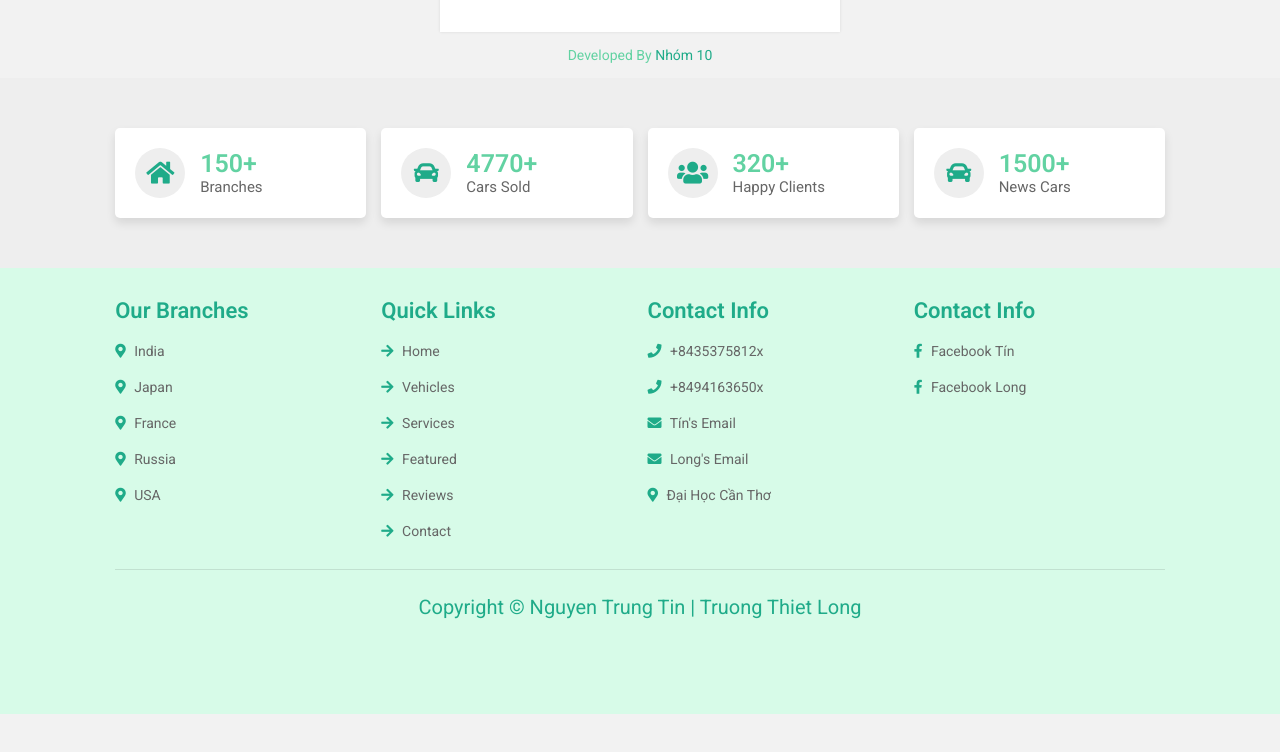
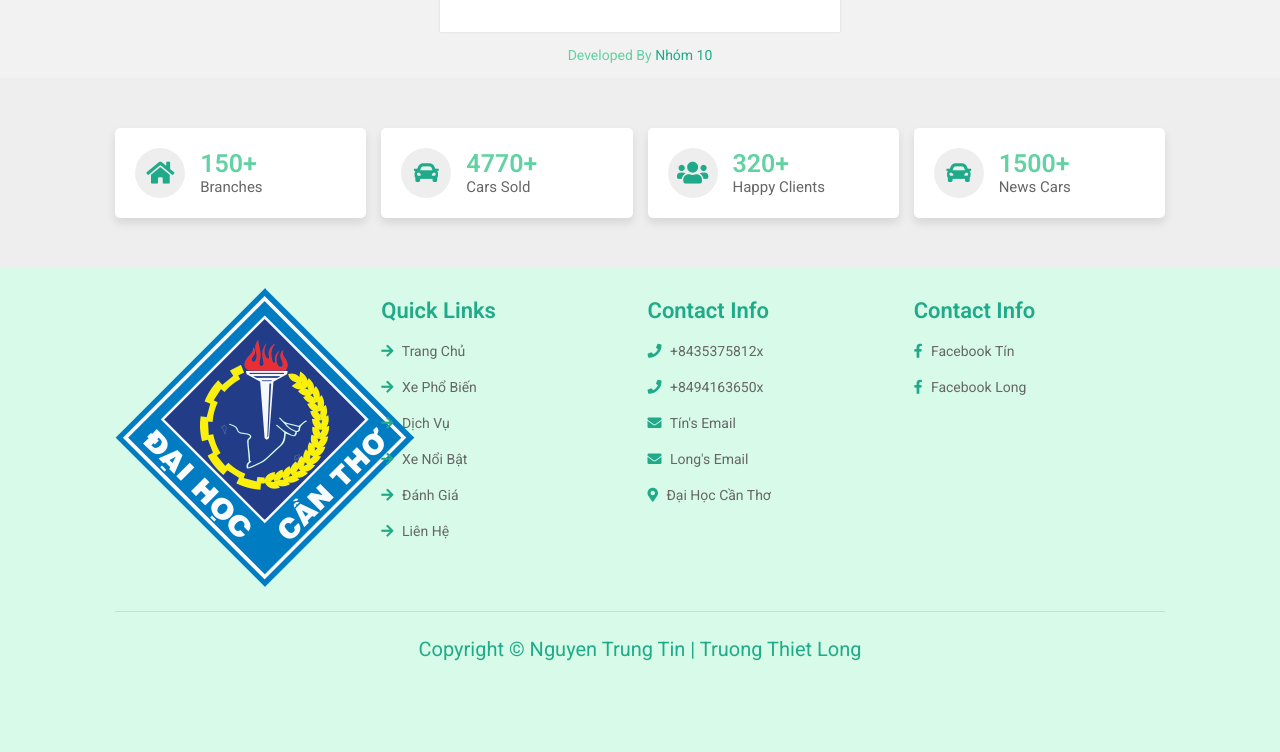
Before and after one commit to justt1n/carwebsite, a plain HTML site: page dangky.html in a window 1280 px wide. Shown: the part 750-1502 px from the top of the page. Before the commit the page ends 1464 px from the top, so only its background shows below. Drawn offline with nearby package versions, Linux system fonts and the light colour scheme.

Commit message:
chinh footer lan nua

```diff
--- a/dangky.html
+++ b/dangky.html
@@ -162,22 +162,17 @@
         <div class="box-container">
 
             <div class="box">
-                <h3>our branches</h3>
-                <a href="#"> <i class="fas fa-map-marker-alt"></i> india </a>
-                <a href="#"> <i class="fas fa-map-marker-alt"></i> japan </a>
-                <a href="#"> <i class="fas fa-map-marker-alt"></i> france </a>
-                <a href="#"> <i class="fas fa-map-marker-alt"></i> russia </a>
-                <a href="#"> <i class="fas fa-map-marker-alt"></i> USA </a>
+                <img src="image/logoctu.png" alt="" width="300px">
             </div>
 
             <div class="box">
                 <h3>quick links</h3>
-                <a href="index.html"> <i class="fas fa-arrow-right"></i> home </a>
-                <a href="vehicles.html"> <i class="fas fa-arrow-right"></i> vehicles </a>
-                <a href="services.html"> <i class="fas fa-arrow-right"></i> services </a>
-                <a href="featured.html"> <i class="fas fa-arrow-right"></i> featured </a>
-                <a href="reviews.html"> <i class="fas fa-arrow-right"></i> reviews </a>
-                <a href="contact.html"> <i class="fas fa-arrow-right"></i> contact </a>
+                <a href="index.html"> <i class="fas fa-arrow-right"></i> Trang chủ </a>
+                <a href="vehicles.html"> <i class="fas fa-arrow-right"></i> Xe phổ biến </a>
+                <a href="services.html"> <i class="fas fa-arrow-right"></i> Dịch vụ </a>
+                <a href="featured.html"> <i class="fas fa-arrow-right"></i> Xe nổi bật </a>
+                <a href="reviews.html"> <i class="fas fa-arrow-right"></i> Đánh giá </a>
+                <a href="contact.html"> <i class="fas fa-arrow-right"></i> Liên hệ </a>
             </div>
 
             <div class="box">
@@ -214,7 +209,6 @@
 
 
 
-
     <script src="https://unpkg.com/swiper@7/swiper-bundle.min.js"></script>
 
     <script src="js/script.js"></script>
```
Also changed, not shown: contact.html (+6 -7 lines), featured.html (+7 -12 lines), index.html (+6 -6 lines), reviews.html (+6 -6 lines), services.html (+6 -6 lines), vehicles.html (+6 -6 lines), css/style.css (line endings or trailing spaces).
